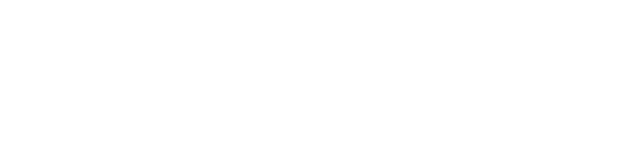
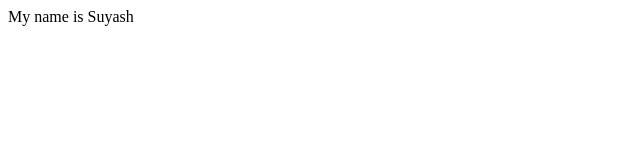
Before and after one commit to 6squash9/New-start, a plain HTML site: page index.html in a window 1280 px wide. Shown: the whole page, without its empty margins (0-640 px from the left). Drawn offline with Linux system fonts and the light colour scheme.

```diff
--- a/index.html
+++ b/index.html
@@ -7,6 +7,6 @@
   <title>Document</title>
 </head>
 <body>
-
+  My name is Suyash
 </body>
 </html>
```
